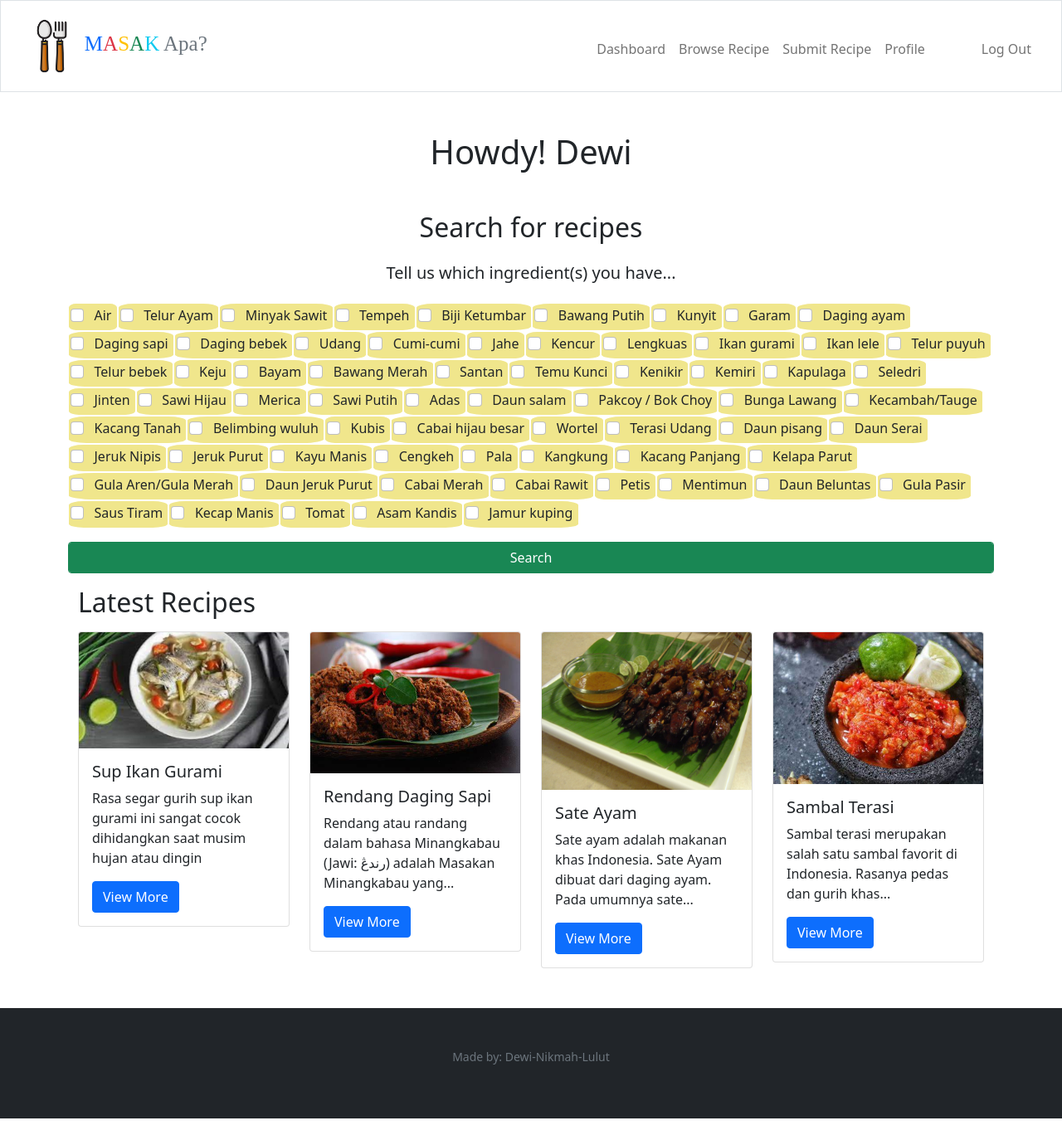
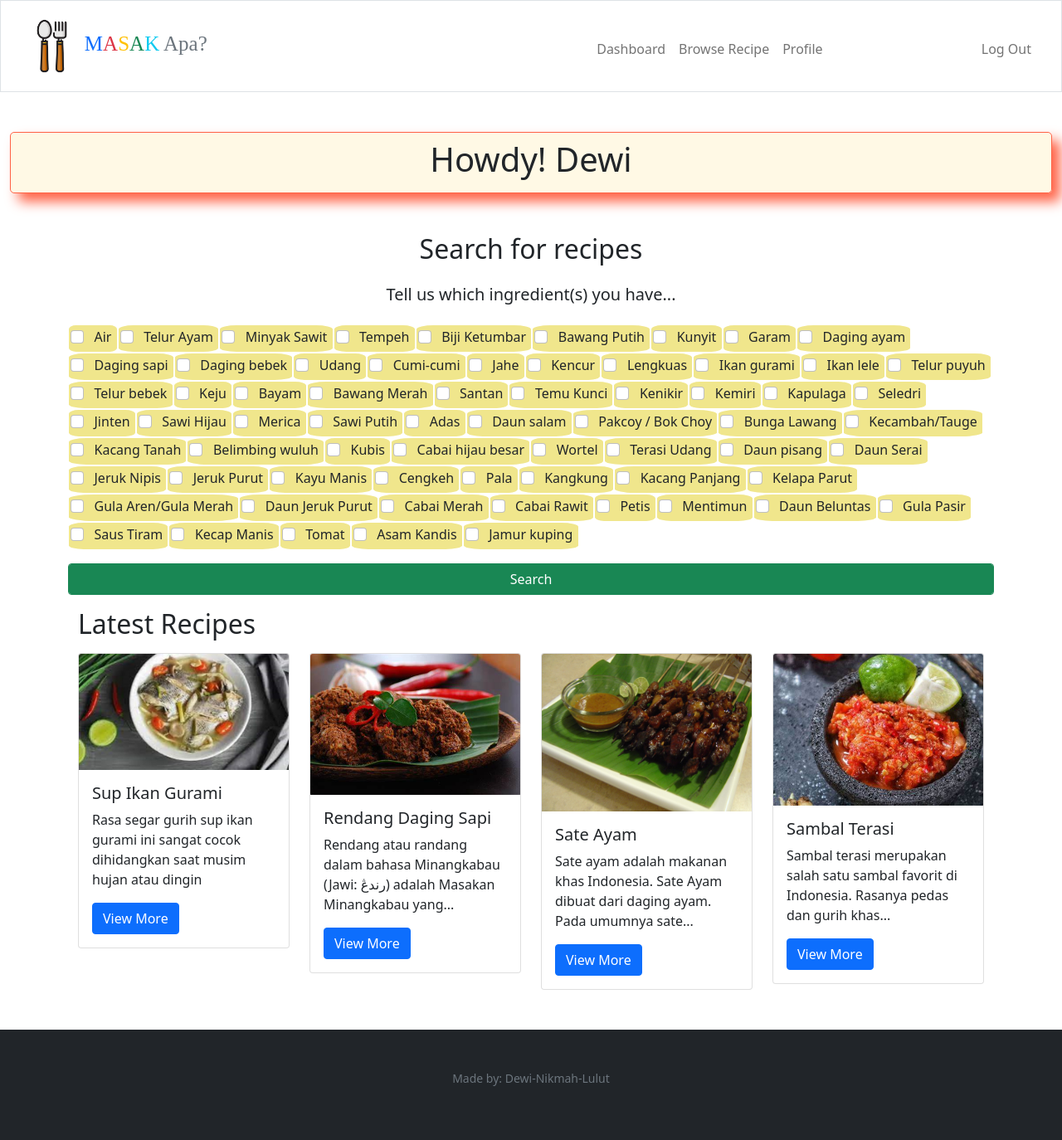
Before and after one commit to listyantidewi1/masak-apa-v2, a Flask app: page /dashboard in a window 1280 px wide. Shown: the whole page at 83% size. Before the commit the page ends 1348 px from the top, so only its background shows below. Run offline with Flask 2, Linux system fonts and the light colour scheme; a user stored in the database is signed in; some libraries are stand-ins or nearby versions; some web fonts are replaced.

Commit message:
some more styling

```diff
--- a/static/style.css
+++ b/static/style.css
@@ -70,17 +70,24 @@ nav .navbar-brand .green {
   box-shadow: 0 0 0 0.25rem rgba(255, 255, 255, 0.25);
 }
 
-.bg-img {
-  -webkit-background-size: cover;
-  -moz-background-size: cover;
-  -o-background-size: cover;
-  background-size: cover;
-  object-fit: fill;
+.covered {
+  position: relative; /* make a new "render context", so absolute positioning is relative to this parent container */
+
+  padding: 30px; /* only needed for this demo */
 }
 
-.bg-img::after {
-  background: url("/static/img/bg1.jpeg") no-repeat center center fixed;
-  opacity: 0.5;
+.covered-img {
+  background: url("/static/img/bg1.jpeg");
+  opacity: 0.25;
+
+  background-size: cover; /* cover will scale the image so that the smallest dimension = the widest dimension of the box */
+  background-position: center; /* vs the top-left that is default */
+
+  position: absolute; /* take me out of the render context! let me define my own positioning */
+  top: 0;
+  bottom: 0;
+  left: 0;
+  right: 0; /* this could also work with width:100%; height:100%;, but is simpler */
 }
 
 /* .bg-container {
--- a/templates/dashboard.html
+++ b/templates/dashboard.html
@@ -4,7 +4,18 @@ block main %} {% with messages = get_flashed_messages() %} {% if messages %}
   {% for message in messages %} {% endfor %}
 </ul>
 {% endif %} {% endwith %}
-<h1 class="text-center">Howdy! {{ name['name'] }}</h1>
+<div
+  class="bg-warning p-2"
+  style="
+    --bs-bg-opacity: 0.1;
+    border: 0.5px solid tomato;
+    border-radius: 5px;
+    box-shadow: 10px 10px 15px tomato;
+  "
+>
+  <h1 class="text-center">Howdy! {{ name['name'] }}</h1>
+</div>
+
 <div class="container mt-5">
   <div class="row">
     <h2 class="text-center">Search for recipes</h2>
--- a/templates/layout.html
+++ b/templates/layout.html
@@ -30,7 +30,7 @@
     <title>Masak Apa? {% block title %}{% endblock %}</title>
   </head>
 
-  <body class="bg-img">
+  <body>
     <nav
       id="navbar"
       class="border navbar navbar-expand-lg navbar-scroll navbar-light p-3 shadow-5-strong"
@@ -70,9 +70,9 @@
             <li class="nav-item">
               <a class="nav-link" href="/recipe/show/all">Browse Recipe</a>
             </li>
-            <li class="nav-item">
+            <!-- <li class="nav-item">
               <a class="nav-link" href="/add">Submit Recipe</a>
-            </li>
+            </li> -->
             <li class="nav-item">
               <a class="nav-link" href="/profile">Profile</a>
             </li>
--- a/templates/profile.html
+++ b/templates/profile.html
@@ -22,7 +22,7 @@
             placeholder="Re-type your new password"
           />
         </div>
-        <div class="form-group my-2">
+        <div class="form-group mt-2 mb-4">
           <button
             class="btn btn-danger form-control"
             type="submit"
--- a/templates/search_result.html
+++ b/templates/search_result.html
@@ -26,7 +26,7 @@ block main %} {% with messages = get_flashed_messages() %} {% if messages %}
     <div class="col-md-6 mt-3">
       <img
         src="/static/uploads/{{ result['image'] }}"
-        style="width: 50%"
+        style="width: 80%"
         class="img-thumbnail"
       />
     </div>
```
Also changed, not shown: 2 other files.
